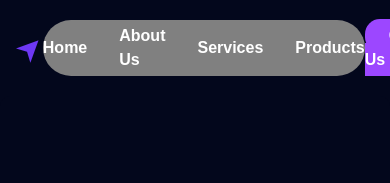
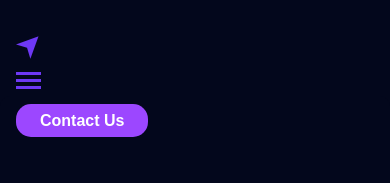
Before and after one commit to ShauryaBist21/Landing-Page, a Next.js app: page / in a window 390 px wide. Shown: the top 183 px of the page. Built offline with nearby package versions, Linux system fonts and the light colour scheme.

Commit message:
Update NavBar.module.css

```diff
--- a/src/app/components/NavBar.module.css
+++ b/src/app/components/NavBar.module.css
@@ -3,37 +3,30 @@
   display: flex;
   align-items: center;
   justify-content: space-between;
-  width: 100%; /* Changed to full width */
+  width: 100%;
   height: 56px;
   padding: 0 1rem;
-
-  /* Adjust to match your gray */
-  border-radius: 30px; /* Rounded corners */
+  border-radius: 30px;
   box-sizing: border-box;
   margin-top: 20px;
   margin-bottom: 20px;
-
-
 }
 
 .logo {
   font-size: 2rem;
-  color: #6e38f5; /* Purple color for the logo */
-  display: inline-block; /* Ensures transform works properly */
-  transform: rotate(-45deg); /* Rotates the element by 45 degrees */
+  color: #6e38f5;
+  display: inline-block;
+  transform: rotate(-45deg);
 }
 
-
 .navLinks {
-  display:flex;
+  display: flex;
   justify-content: space-evenly;
   align-items: center;
-  background-color: hsl(0, 0%, 50%);
-  width: 1250px;
+  background-color: hsl(0, 0%, 50%); /* Gray background restored */
+  width: 100%;
+  max-width: 1250px;
   height: 56px;
-  top: 67px;
-  left: 445px;
-  display: flex;
   gap: 2rem;
   list-style: none;
   padding: 0;
@@ -64,3 +57,46 @@
 .contactUs a:hover {
   background-color: #6e38f5;
 }
+
+/* Responsive Design */
+@media (max-width: 768px) {
+  .navbar {
+    flex-direction: column;
+    align-items: flex-start;
+  }
+
+  .navLinks {
+    flex-direction: column;
+    gap: 1rem;
+    background-color: hsl(0, 0%, 50%); /* Ensure consistent background for mobile */
+    width: 100%;
+    padding: 1rem;
+  }
+
+  .contactUs {
+    margin-top: 1rem;
+  }
+}
+
+@media (max-width: 480px) {
+  .navLinks {
+    display: none;
+  }
+
+  .navbar.active .navLinks {
+    display: flex;
+  }
+
+  .hamburger {
+    display: block;
+    cursor: pointer;
+  }
+
+  .hamburger span {
+    display: block;
+    width: 25px;
+    height: 3px;
+    margin: 4px 0;
+    background-color: #6e38f5;
+  }
+}
```
